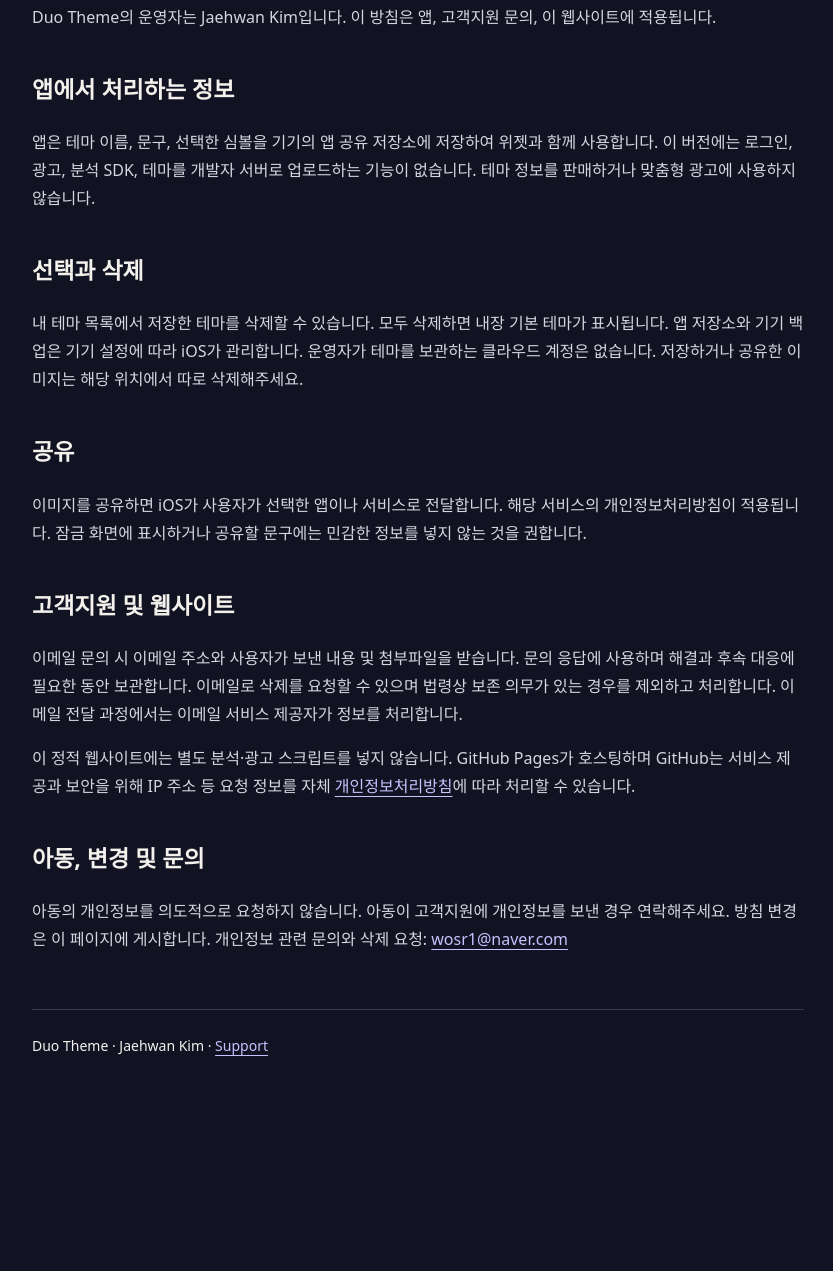
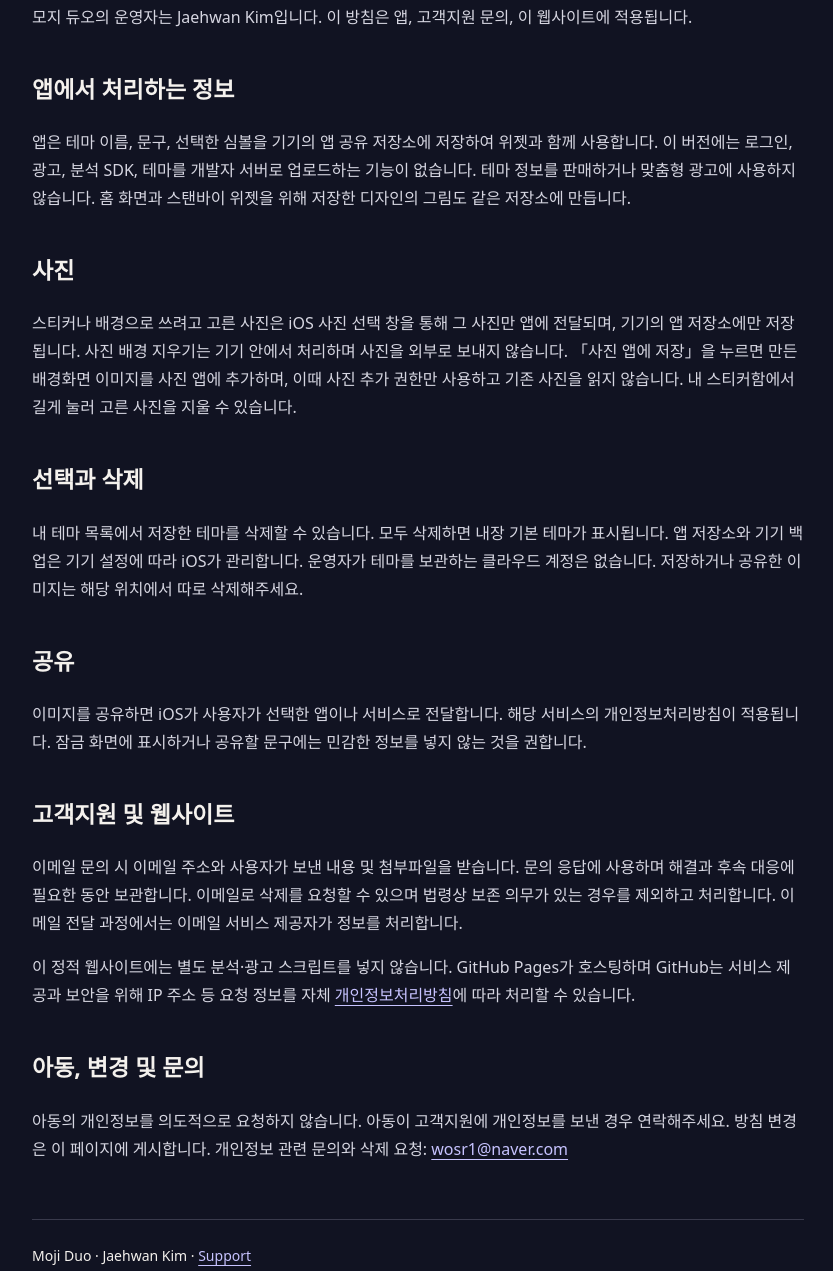
Before and after one commit to convoy-crew/duo-theme-site, a plain HTML site: page privacy-ko.html in a window 1280 px wide. Shown: the part 374-1645 px from the top of the page, without its empty margins (222-1055 px from the left). Before the commit the page ends 1513 px from the top, so only its background shows below. Drawn offline with Linux system fonts and the light colour scheme.

Commit message:
Rename app to Moji Duo on support and privacy pages (#2)
* Rename app to Moji Duo on support and privacy pages

Replace the old app name in page titles, headers, footers, icon alt text
and Korean sentences (using the Korean name where the sentence is Korean).
Page structure and policy content are unchanged. The site icon is not
changed in this commit.

Co-Authored-By: Claude Sonnet 5.5 <noreply@anthropic.com>

* Describe photo stickers, photo backgrounds, Photos saving and StandBy widget pictures in privacy pages

Co-Authored-By: Claude Opus 5.5 <noreply@anthropic.com>

* Use the Moji Duo app icon on the support site

Co-Authored-By: Claude Opus 5.5 <noreply@anthropic.com>

---------

Co-authored-by: Claude Sonnet 5.5 <noreply@anthropic.com>

```diff
--- a/privacy-ko.html
+++ b/privacy-ko.html
@@ -1,6 +1,7 @@
-<!doctype html><html lang="ko"><meta charset="utf-8"><meta name="viewport" content="width=device-width, initial-scale=1"><meta name="description" content="Duo Theme support and privacy information."><title>개인정보처리방침 | Duo Theme</title><link rel="stylesheet" href="style.css"><nav aria-label="Main"><a href="index.html">Duo Theme</a><a href="privacy.html">Privacy</a><a href="privacy-ko.html" lang="ko">개인정보처리방침</a></nav><header><img src="icon.png" alt="Duo Theme"><p class="tag">Personal Lock Screen themes</p></header><main><h1>개인정보처리방침</h1><p>Duo Theme의 운영자는 Jaehwan Kim입니다. 이 방침은 앱, 고객지원 문의, 이 웹사이트에 적용됩니다.</p>
-<h2>앱에서 처리하는 정보</h2><p>앱은 테마 이름, 문구, 선택한 심볼을 기기의 앱 공유 저장소에 저장하여 위젯과 함께 사용합니다. 이 버전에는 로그인, 광고, 분석 SDK, 테마를 개발자 서버로 업로드하는 기능이 없습니다. 테마 정보를 판매하거나 맞춤형 광고에 사용하지 않습니다.</p>
+<!doctype html><html lang="ko"><meta charset="utf-8"><meta name="viewport" content="width=device-width, initial-scale=1"><meta name="description" content="Moji Duo support and privacy information."><title>개인정보처리방침 | 모지 듀오</title><link rel="stylesheet" href="style.css"><nav aria-label="Main"><a href="index.html">Moji Duo</a><a href="privacy.html">Privacy</a><a href="privacy-ko.html" lang="ko">개인정보처리방침</a></nav><header><img src="icon.png" alt="Moji Duo"><p class="tag">Personal Lock Screen themes</p></header><main><h1>개인정보처리방침</h1><p>모지 듀오의 운영자는 Jaehwan Kim입니다. 이 방침은 앱, 고객지원 문의, 이 웹사이트에 적용됩니다.</p>
+<h2>앱에서 처리하는 정보</h2><p>앱은 테마 이름, 문구, 선택한 심볼을 기기의 앱 공유 저장소에 저장하여 위젯과 함께 사용합니다. 이 버전에는 로그인, 광고, 분석 SDK, 테마를 개발자 서버로 업로드하는 기능이 없습니다. 테마 정보를 판매하거나 맞춤형 광고에 사용하지 않습니다. 홈 화면과 스탠바이 위젯을 위해 저장한 디자인의 그림도 같은 저장소에 만듭니다.</p>
+<h2>사진</h2><p>스티커나 배경으로 쓰려고 고른 사진은 iOS 사진 선택 창을 통해 그 사진만 앱에 전달되며, 기기의 앱 저장소에만 저장됩니다. 사진 배경 지우기는 기기 안에서 처리하며 사진을 외부로 보내지 않습니다. 「사진 앱에 저장」을 누르면 만든 배경화면 이미지를 사진 앱에 추가하며, 이때 사진 추가 권한만 사용하고 기존 사진을 읽지 않습니다. 내 스티커함에서 길게 눌러 고른 사진을 지울 수 있습니다.</p>
 <h2>선택과 삭제</h2><p>내 테마 목록에서 저장한 테마를 삭제할 수 있습니다. 모두 삭제하면 내장 기본 테마가 표시됩니다. 앱 저장소와 기기 백업은 기기 설정에 따라 iOS가 관리합니다. 운영자가 테마를 보관하는 클라우드 계정은 없습니다. 저장하거나 공유한 이미지는 해당 위치에서 따로 삭제해주세요.</p>
 <h2>공유</h2><p>이미지를 공유하면 iOS가 사용자가 선택한 앱이나 서비스로 전달합니다. 해당 서비스의 개인정보처리방침이 적용됩니다. 잠금 화면에 표시하거나 공유할 문구에는 민감한 정보를 넣지 않는 것을 권합니다.</p>
 <h2>고객지원 및 웹사이트</h2><p>이메일 문의 시 이메일 주소와 사용자가 보낸 내용 및 첨부파일을 받습니다. 문의 응답에 사용하며 해결과 후속 대응에 필요한 동안 보관합니다. 이메일로 삭제를 요청할 수 있으며 법령상 보존 의무가 있는 경우를 제외하고 처리합니다. 이메일 전달 과정에서는 이메일 서비스 제공자가 정보를 처리합니다.</p><p>이 정적 웹사이트에는 별도 분석·광고 스크립트를 넣지 않습니다. GitHub Pages가 호스팅하며 GitHub는 서비스 제공과 보안을 위해 IP 주소 등 요청 정보를 자체 <a href="https://docs.github.com/en/site-policy/privacy-policies/github-general-privacy-statement">개인정보처리방침</a>에 따라 처리할 수 있습니다.</p>
-<h2>아동, 변경 및 문의</h2><p>아동의 개인정보를 의도적으로 요청하지 않습니다. 아동이 고객지원에 개인정보를 보낸 경우 연락해주세요. 방침 변경은 이 페이지에 게시합니다. 개인정보 관련 문의와 삭제 요청: <a href="mailto:wosr1@naver.com">wosr1@naver.com</a></p></main><footer>Duo Theme · Jaehwan Kim · <a href="mailto:wosr1@naver.com">Support</a></footer></html>
+<h2>아동, 변경 및 문의</h2><p>아동의 개인정보를 의도적으로 요청하지 않습니다. 아동이 고객지원에 개인정보를 보낸 경우 연락해주세요. 방침 변경은 이 페이지에 게시합니다. 개인정보 관련 문의와 삭제 요청: <a href="mailto:wosr1@naver.com">wosr1@naver.com</a></p></main><footer>Moji Duo · Jaehwan Kim · <a href="mailto:wosr1@naver.com">Support</a></footer></html>
```
Also changed, not shown: index.html (+1 -1 lines), privacy.html (+4 -3 lines), icon.png, 1 other file.
